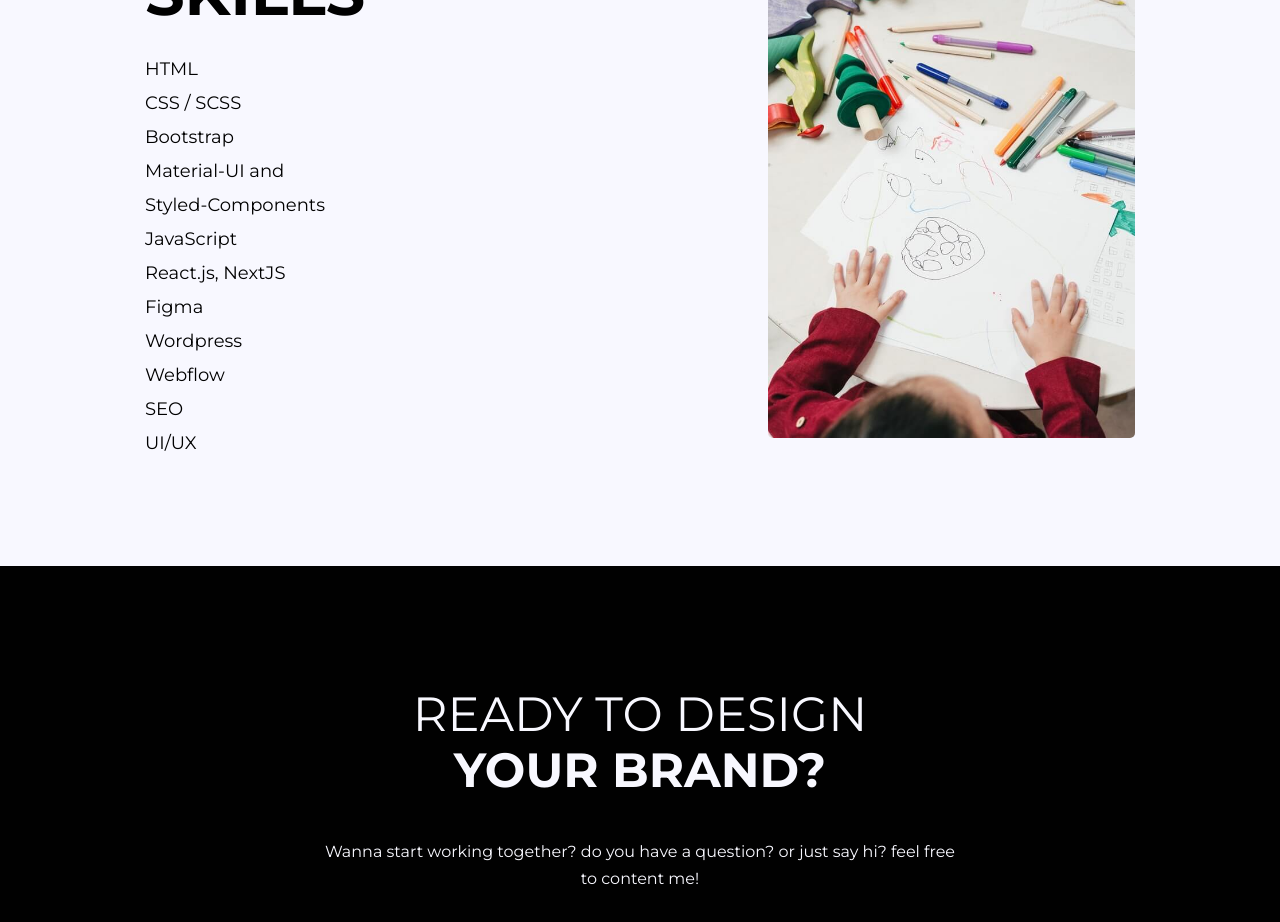
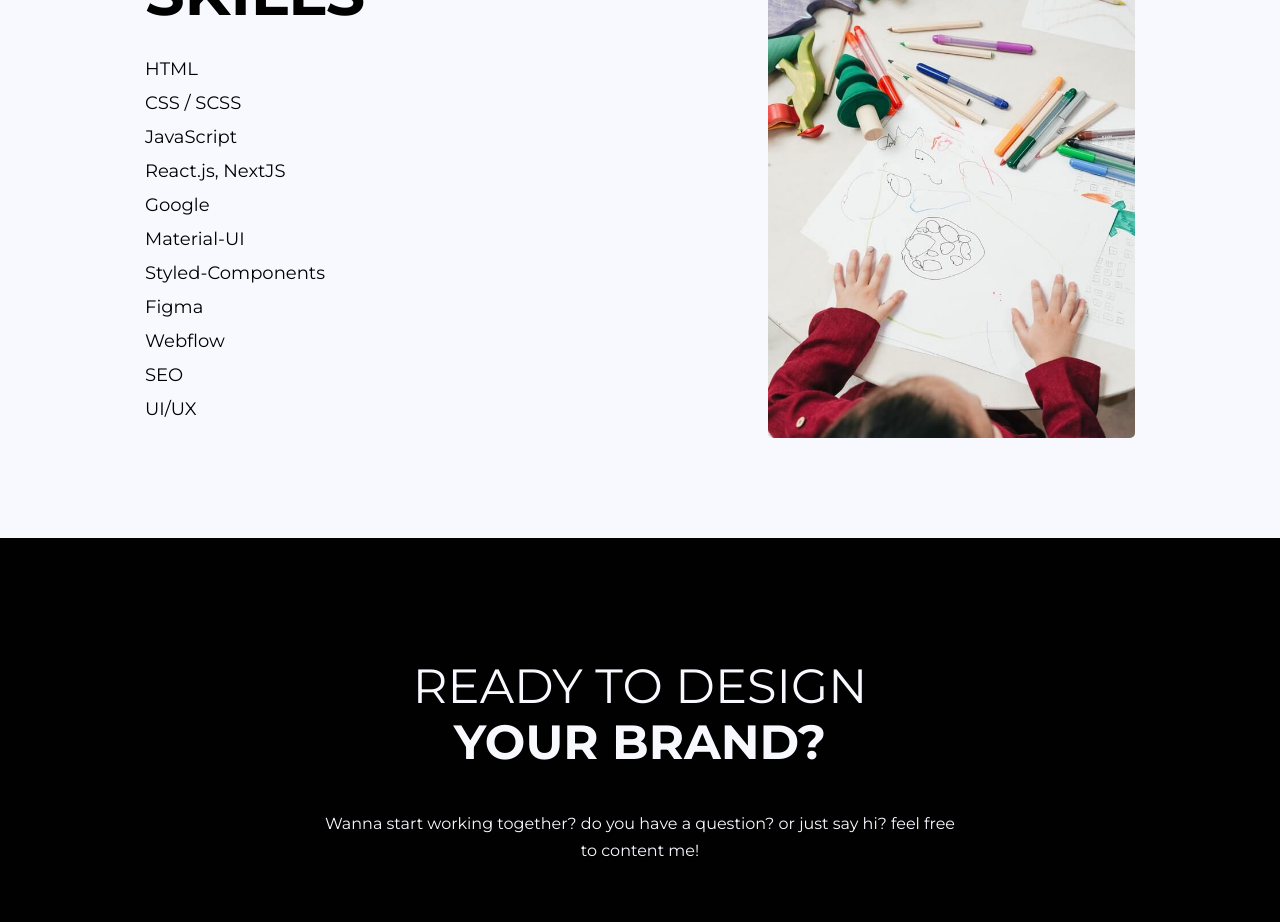
Before and after one commit to harelpanker/panker-io, a Next.js app: page / in a window 1280 px wide. Shown: the part 6500-7422 px from the top of the page. Built offline with nearby package versions, Linux system fonts and the light colour scheme.

Commit message:
skills and sidebar

```diff
--- a/public/skills.js
+++ b/public/skills.js
@@ -1,18 +1,17 @@
-import uuid from 'react-uuid'
+import uuid from 'react-uuid';
 
 const skills = [
   { id: uuid(), name: 'HTML' },
   { id: uuid(), name: 'CSS / SCSS' },
-    { id: uuid(), name: 'Bootstrap' },
-    { id: uuid(), name: 'Material-UI and' },
-    { id: uuid(), name: 'Styled-Components' },
   { id: uuid(), name: 'JavaScript' },
   { id: uuid(), name: 'React.js, NextJS' },
+  { id: uuid(), name: 'Google' },
+  { id: uuid(), name: 'Material-UI' },
+  { id: uuid(), name: 'Styled-Components' },
   { id: uuid(), name: 'Figma' },
-    { id: uuid(), name: 'Wordpress' },
   { id: uuid(), name: 'Webflow' },
   { id: uuid(), name: 'SEO' },
   { id: uuid(), name: 'UI/UX' },
-]
+];
 
-export default skills
+export default skills;
--- a/styles/global.css
+++ b/styles/global.css
@@ -10,11 +10,13 @@
 *::-webkit-scrollbar {
   width: 12px;
   height: 100%;
+  border-radius: 20px;
 }
 *::-webkit-scrollbar-track {
   background-color: transparent;
 }
 *::-webkit-scrollbar-thumb {
   background-color: #09f;
+  border-radius: 20px;
   border: transparent;
 }
```
Lines whose indentation alone changed are shown as unchanged.
